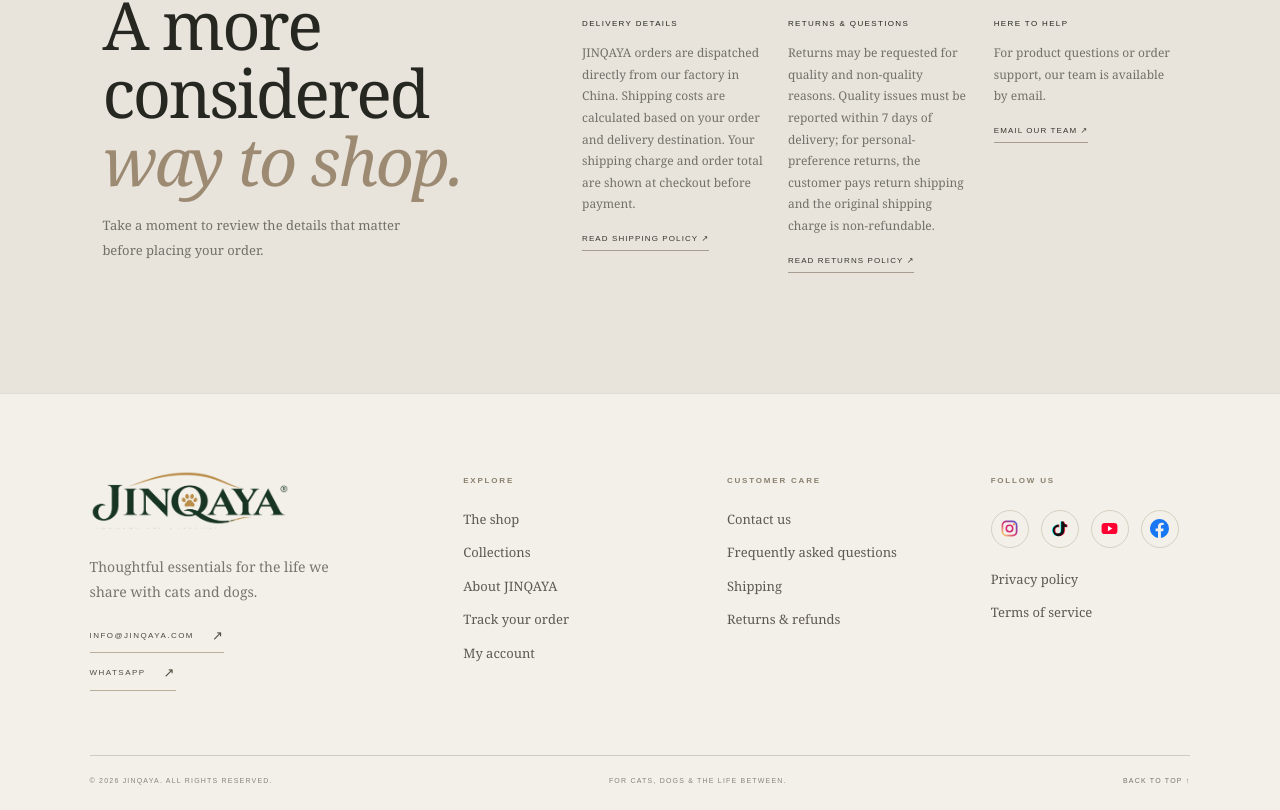
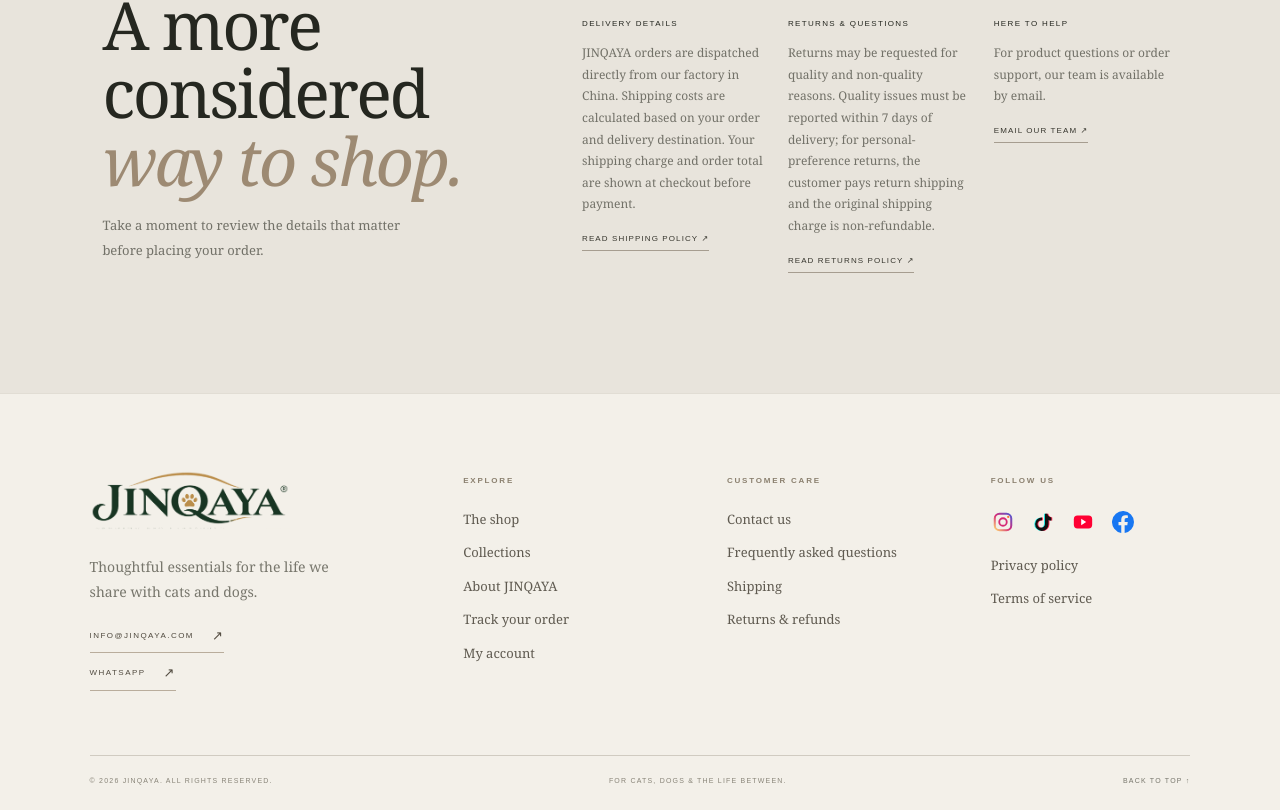
Before and after one commit to jinqaya-commits/jinqaya-store, a Next.js app: page / in a window 1280 px wide. Shown: the part 4245-5055 px from the top of the page. Built offline with nearby package versions, Linux system fonts and the light colour scheme; no server answers; the database is empty.

Commit message:
Remove circular frames from footer social icons

```diff
--- a/src/app/globals.css
+++ b/src/app/globals.css
@@ -1613,15 +1613,11 @@ a { color: inherit; text-decoration: none; }
 }
 
 
-/* JINQAYA social icons in the shared footer */
-.jq-footer-social-links{display:flex;align-items:center;gap:12px;margin:0 0 8px}
-.jq-footer-social .jq-footer-social-link{display:inline-flex;align-items:center;justify-content:center;width:38px;height:38px;border:1px solid #d7cfc2;border-radius:50%;color:#514b40;transition:background .2s ease,color .2s ease,border-color .2s ease,transform .2s ease}
-.jq-footer-social .jq-footer-social-link svg{display:block;width:18px;height:18px}
-.jq-footer-social .jq-footer-social-link:hover{transform:translateY(-2px);border-color:#9b8264;background:#eee9e0;color:#8b735e}
-.jq-footer-social .jq-footer-social-link:focus-visible{outline:2px solid #9b8264;outline-offset:4px}
-@media(max-width:600px){.jq-footer-social-links{gap:10px}.jq-footer-social .jq-footer-social-link{width:36px;height:36px}}
-
-/* Official platform brand colors for social icons */
-.jq-footer-social .jq-footer-social-link{background:transparent;border-color:#d7cfc2;color:inherit}
-.jq-footer-social .jq-footer-social-link svg{display:block;width:19px;height:19px}
-.jq-footer-social .jq-footer-social-link:hover{background:#fff;border-color:#c8bba8;transform:translateY(-2px)}
+
+/* Minimal footer social icons: no circular frames */
+.jq-footer-social-links{display:flex;align-items:center;gap:16px;margin:0 0 8px}
+.jq-footer-social .jq-footer-social-link{display:inline-flex;align-items:center;justify-content:center;width:24px;height:24px;padding:0;border:0;border-radius:0;background:transparent;color:inherit;transition:transform .2s ease,opacity .2s ease}
+.jq-footer-social .jq-footer-social-link svg{display:block;width:22px;height:22px}
+.jq-footer-social .jq-footer-social-link:hover{transform:translateY(-2px);border:0;background:transparent;opacity:.78}
+.jq-footer-social .jq-footer-social-link:focus-visible{outline:2px solid #9b8264;outline-offset:4px;border-radius:3px}
+@media(max-width:600px){.jq-footer-social-links{gap:15px}.jq-footer-social .jq-footer-social-link{width:24px;height:24px}}
```
